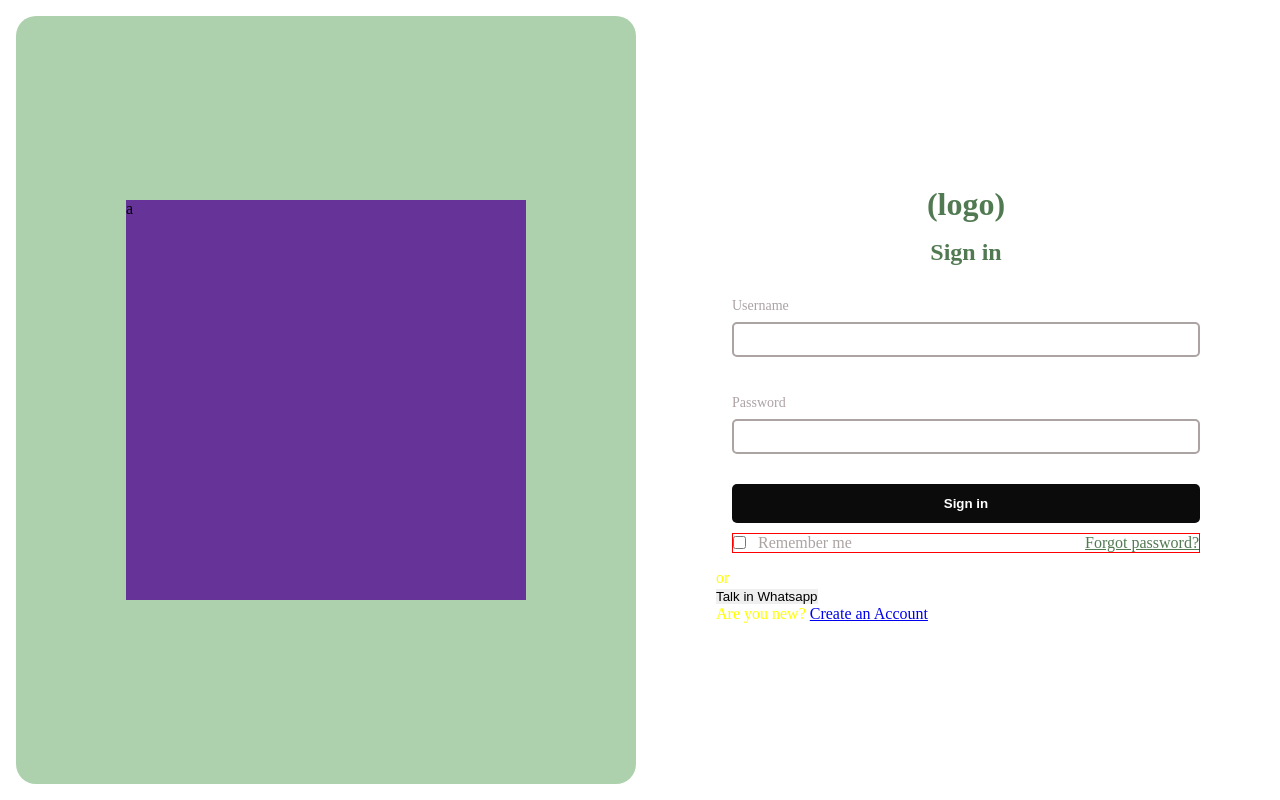
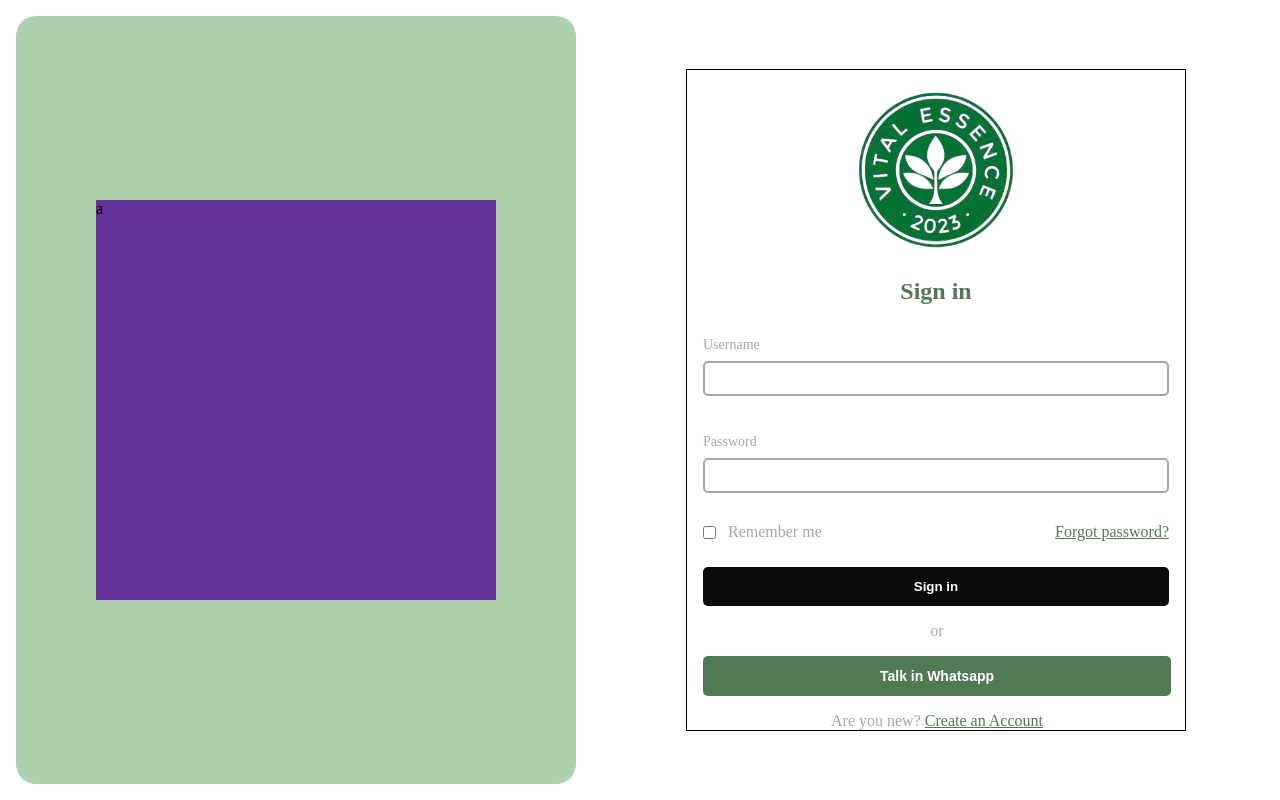
Before and after one commit to albqvictor1508/devops, a plain HTML site: page src/index.html in a window 1280 px wide. Drawn offline with nearby package versions, Linux system fonts and the light colour scheme; a web font is replaced by a local one.

Commit message:
chore: form completed

```diff
--- a/src/assets/css/forgot-password.css
+++ b/src/assets/css/send-code.css
@@ -28,11 +28,10 @@ main {
 }
 
 .forgot-password-round-div {
-    margin: 20px auto;
+    margin: 10px auto;
     display: flex;
     justify-content: center;
     align-items: center;
-    background-color: #a3d8a3;
     border-radius: 50%;
     width: 300px;
     height: 300px;
@@ -51,7 +50,6 @@ form {
     width: 80%;
     display: flex;
     flex-direction: column;
-    gap: 30px;
 }
 
 form input {
@@ -65,5 +63,22 @@ form button[type = "submit"] {
     border-radius: 5px;
     font-weight: bold;
     color: white;
+    margin-top: 24px;
     padding: 12px;
 }
+
+.message {
+    font-weight: 400;
+    padding-block: 4px;
+    font-size: 12px;
+}
+
+.error-message {
+    color: rgb(225, 83, 83);
+}
+
+.vital-essence-logo {
+    width: 400px;
+    height: 300px;
+    object-fit: cover;
+}
--- a/src/assets/css/style.css
+++ b/src/assets/css/style.css
@@ -50,7 +50,7 @@ main {
     width: 100%;
     height: 100%;
     padding: 16px;
-    flex: 2;
+    flex: 1;
 }
 
 aside {
@@ -78,13 +78,10 @@ aside {
     font-size: 12px;
 }
 
-.safe-message {
-    color: #48bb48;
-}
-
 .error-message {
     color: rgb(225, 83, 83);
 }
+
 
 label {
     color: var(--light-gray-text-color);
@@ -102,6 +99,7 @@ form {
 }
 
 .form-container {
+    border: 1px solid black;
     width: 500px;
 
     h1, h2 {
@@ -150,14 +148,73 @@ form button[type = "submit"] {
 }
 
 .forgot-password-div {
-    border: 1px solid red;
     width: 100%;
     display: flex;
     align-items: center;
     justify-content: space-between;
+    margin-bottom: 16px;
     a {
         text-align: right;
         font-family: "Sansation";
         color: var(--light-green-text-color);
     }
 }
+
+.vital-essence-logo-div {
+    margin: auto;
+    width: 200px;
+    height: 200px;
+    object-fit: cover;
+}
+
+.vital-essence-logo-div img {
+    width: 100%;
+    height: 100%;
+    object-fit: cover;
+}
+
+.or-division {
+    text-align: center;
+    color: var(--light-gray-text-color);
+}
+
+.or-division::after {
+    content: "";
+    width: 100px;
+    height: 5px;
+    background-color: var(--light-gray-text-color);
+}
+.or-division::before {
+    content: "";
+    width: 100px;
+    height: 5px;
+    background-color: var(--light-gray-text-color);
+}
+
+.division-container {
+    padding-inline: 16px;
+    width: 500px;
+    display: flex;
+    flex-direction: column;
+    gap: 16px;
+    align-items: center;
+}
+
+.division-container button {
+    border-radius: 5px;
+    color: white;
+    width: 100%;
+    background-color: var(--light-green-text-color);
+    font-weight: bold;
+    font-size: 14px;
+    padding: 12px;
+}
+
+.new-link {
+    font-weight: 400;
+    color: var(--light-gray-text-color);
+
+    a {
+        color: var(--light-green-text-color);
+    }
+}
--- a/src/index.html
+++ b/src/index.html
@@ -19,7 +19,10 @@
 
         <main>
             <div class="form-container">
-                     <h1>(logo)</h1>
+                <div class="vital-essence-logo-div">
+                    <img src="assets/img/vital-essence-logo.png" />
+                </div>
+
              <h2>Sign in</h2>
              <form>
                  <div class="form-input-div">
@@ -32,7 +35,6 @@
                 </div>
 
                 <div class="forgot-password-submit-form">
-                    <button type="submit">Sign in</button>
                     <div class="forgot-password-div">
                         <div class="remember-me-div">
                             Remember me
@@ -40,15 +42,18 @@
                         </div>
                         <a href="./assets/pages/forgot-password/send-code.html">Forgot password?</a>
                     </div>
+                    <button type="submit">Sign in</button>
                 </div>
 
 
             </form>
 
-            <p>or</p>
+            <div class="division-container">
+                <p class="or-division">or</p>
 
-            <button href="#">Talk in Whatsapp</button>
-            <p>Are you new? <a href="#">Create an Account</a></p>
+                <button href="#">Talk in Whatsapp</button>
+                <p class="new-link">Are you new? <a href="#">Create an Account</a></p>
+            </div>
         </div>
         </main>
     </div>
```
Also changed, not shown: src/assets/js/send-code.js (renamed from src/assets/js/forgot-password.js, +15 -5 lines), src/assets/pages/forgot-password/send-code.html (+4 -3 lines), src/assets/img/vital-essence-logo.png (added).
